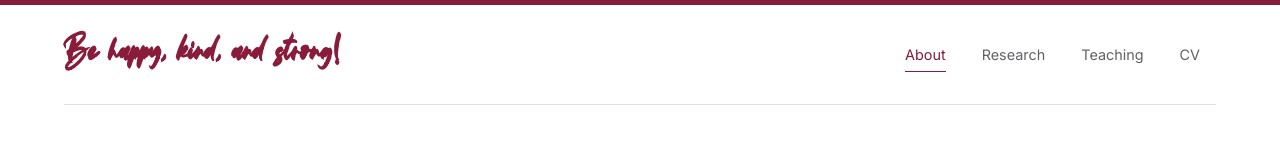
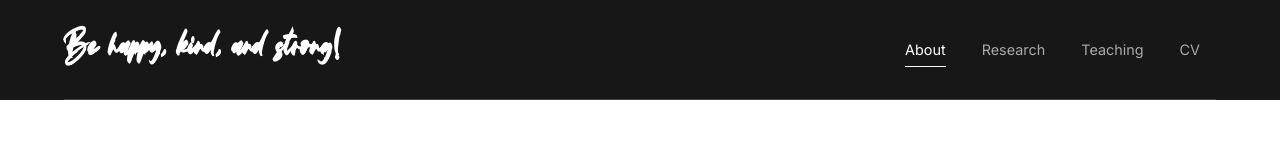
Before and after one commit to li-chenglin/li-chenglin.github.io, a Next.js app: page / in a window 1280 px wide. Shown: the top 160 px of the page. Built offline with nearby package versions, Linux system fonts and the light colour scheme; a web font is replaced by a local one.

Commit message:
Auto-update homepage

```diff
--- a/app/globals.css
+++ b/app/globals.css
@@ -52,15 +52,15 @@
 
 :root {
   --background: #ffffff;
-  --foreground: #242326;
+  --foreground: #111111;
   --paper: #ffffff;
-  --paper-soft: #f7f7f7;
-  --ink: #242326;
-  --muted: #646066;
-  --line: #e4e0e2;
-  --accent: #891b3b;
-  --accent-dark: #571127;
-  --accent-soft: #f7edf0;
+  --paper-soft: #f5f5f5;
+  --ink: #111111;
+  --muted: #626262;
+  --line: #dedede;
+  --accent: #111111;
+  --accent-dark: #000000;
+  --accent-soft: #f1f1f1;
   --font-name: "Cormorant Garamond", "Source Serif 4", Georgia, "Times New Roman", serif;
   --font-display: "Cormorant Garamond", "Source Serif 4", Georgia, "Times New Roman", serif;
   --font-section: "Inter", "Josefin Sans", "Avenir Next", "Helvetica Neue", Arial, sans-serif;
@@ -120,8 +120,7 @@ html {
 }
 
 .site-nav {
-  border-top: 5px solid var(--accent);
-  background: rgb(255 255 255 / 88%);
+  background: rgb(14 14 14 / 96%);
   backdrop-filter: saturate(1.4) blur(14px);
   -webkit-backdrop-filter: saturate(1.4) blur(14px);
 }
@@ -145,12 +144,12 @@ html {
   min-height: 100px;
   align-items: center;
   justify-content: space-between;
-  border-bottom: 1px solid var(--line);
+  border-bottom: 1px solid rgb(255 255 255 / 20%);
   gap: 1rem;
 }
 
 .site-slogan {
-  color: var(--accent);
+  color: #fff;
   font-family: "Amazing", cursive;
   font-size: 2.8rem;
   font-weight: 700;
@@ -188,7 +187,7 @@ html {
 
 .nav-link {
   position: relative;
-  color: var(--muted);
+  color: #aaa;
   transition: color 160ms ease;
 }
 
@@ -198,7 +197,7 @@ html {
   bottom: 0.15rem;
   left: 1rem;
   height: 1px;
-  background: var(--accent);
+  background: #fff;
   content: "";
   transform: scaleX(0);
   transform-origin: left;
@@ -207,7 +206,7 @@ html {
 
 .nav-link:hover,
 .nav-link-active {
-  color: var(--accent);
+  color: #fff;
 }
 
 .nav-link:hover::after,
@@ -291,7 +290,7 @@ html {
 
 .interests-band {
   padding-block: 3.6rem 4rem;
-  background: var(--accent);
+  background: #111;
   color: #fff;
 }
 
@@ -428,7 +427,7 @@ html {
 
 .interest-index {
   padding-top: 0.12rem;
-  color: #e4b5c1;
+  color: #a3a3a3;
   font-family: var(--font-body);
   font-size: 0.68rem;
   font-weight: 600;
@@ -445,23 +444,23 @@ html {
 }
 
 .interests-band .interest-copy p {
-  color: #eedde3;
+  color: #bdbdbd;
   font-size: 0.85rem;
   line-height: 1.85;
 }
 
 .menu-toggle,
 .mobile-nav-link {
-  color: var(--ink);
+  color: #fff;
 }
 
 .mobile-menu {
-  background: var(--paper);
-  border-bottom: 1px solid var(--line);
+  background: #111;
+  border-bottom: 1px solid rgb(255 255 255 / 20%);
 }
 
 .mobile-nav-active {
-  color: var(--accent);
+  color: #fff;
   text-decoration: underline;
   text-underline-offset: 6px;
 }
```
